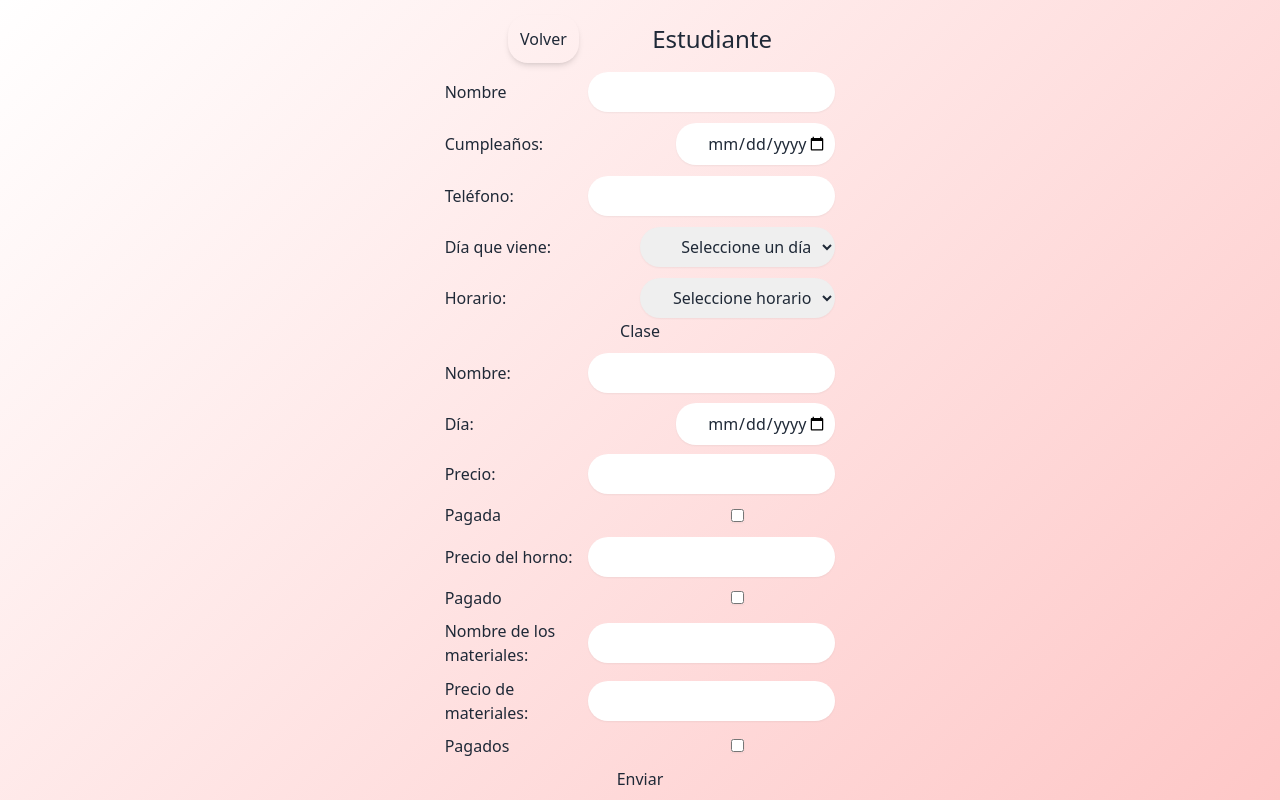
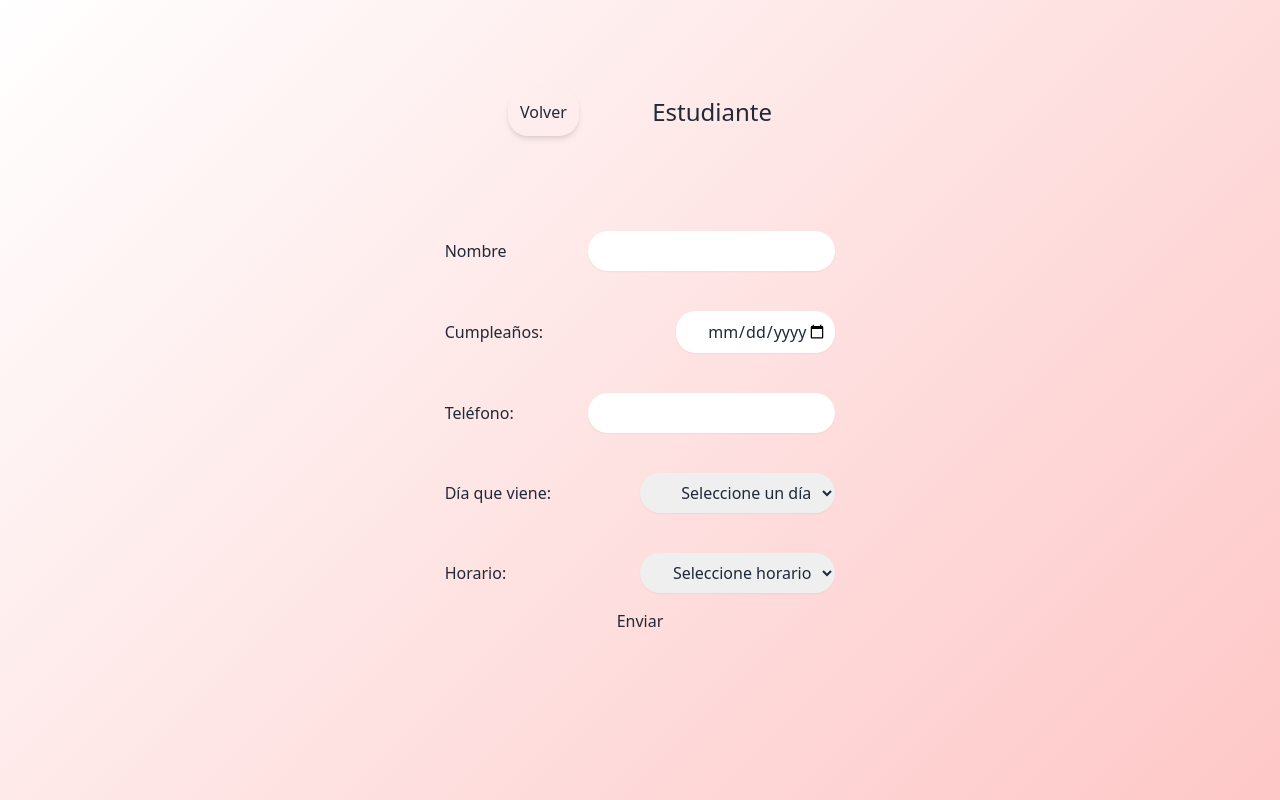
Before and after one commit to franvazquezz/mdceramica, a React (Create React App) app: page /poststudent in a window 1280 px wide. Built offline with nearby package versions, Linux system fonts and the light colour scheme.

Commit message:
update inputs

```diff
--- a/src/components/SearchBar.jsx
+++ b/src/components/SearchBar.jsx
@@ -1,7 +1,6 @@
 import React, {useState} from "react";
-import {useDispatch, useSelector} from "react-redux";
+import {useDispatch} from "react-redux";
 import {getStudentByName, removeFinder} from "../redux/actions";
-import SearchCard from "./cards/SearchCard";
 
 const SearchBar = () => {
 	const dispatch = useDispatch();
--- a/src/components/StudentDetail.jsx
+++ b/src/components/StudentDetail.jsx
@@ -118,10 +118,9 @@ const StudentDetail = () => {
 										</a>
 									</div>
 									<div className="flex flex-row min-w-11/12 text-left">
-										{/* <div className="grid gri-cols-1 lg:grid-cols-2 text-center gap-4"> */}
 										<div className="w-10/12 grid grid-cols-1 text-center gap-6">
-											{currentStudent.classes &&
-												currentStudent.classes.map((item, index) => <ClassCard key={index} item={item} id={id} />)}
+											{currentStudent.classes ?
+													currentStudent.classes.map((item, index) => <ClassCard key={index} item={item} id={id} />) : <p className="text-center text-xl">No hay clases, agregar</p>}
 										</div>
 									</div>
 									<SummaryCard classesIndex={classesIndex} currentStudent={currentStudent} moneyToPay={moneyToPay} />
--- a/src/components/forms/PostClassData.jsx
+++ b/src/components/forms/PostClassData.jsx
@@ -42,7 +42,7 @@ const PostClassData = ({handleAddClass, id}) => {
 
 	const handleSubmitClass = async () => {
 		try {
-			const response = await dispatch(postClass(id, newClass));
+			await dispatch(postClass(id, newClass));
 				alert(`Clase ${newClass.className} ha sido creada, actualize la pagina`);
 				setNewClass({
 					className: "",
@@ -55,7 +55,6 @@ const PostClassData = ({handleAddClass, id}) => {
 				});
 		} catch (error) {
 			console.error("Error en la solicitud:", error);
-			alert("Error en la solicitud. Por favor, inténtalo de nuevo.");
 		}
 	};
 
@@ -109,7 +108,7 @@ const PostClassData = ({handleAddClass, id}) => {
 					Precio del horno:
 					<input
 						className="shadow-sm text-end rounded-[20px] p-2"
-						type="text"
+						type="number"
 						name="ovenPrice"
 						value={newClass.ovenPrice}
 						onChange={handleChangeClass}
@@ -141,7 +140,7 @@ const PostClassData = ({handleAddClass, id}) => {
 					Precio de materiales:
 					<input
 						className="shadow-sm text-end rounded-[20px] min-h-[40px] p-2"
-						type="text"
+						type="number"
 						name="materialPrice"
 						value={newClass.materialPrice}
 						onChange={handleChangeClass}
--- a/src/components/forms/PostStudent.jsx
+++ b/src/components/forms/PostStudent.jsx
@@ -11,16 +11,7 @@ const PostStudent = () => {
 		birthday: "",
 		telephone: "",
 		day: "",
-		timetable: "",
-		className: "",
-		classDay: "",
-		classPrice: "",
-		classPaid: false,
-		ovenPrice: "",
-		ovenPaid: false,
-		materialName: "",
-		materialPrice: "",
-		materialPaid: false,
+		timetable: ""
 	});
 
 	const handleChange = (e) => {
@@ -30,48 +21,17 @@ const PostStudent = () => {
 			[name]: value,
 		}));
 	};
-	const handleChangeCheckbox = () => {
-		setNewStudent((prevClass) => ({
-			...prevClass,
-			classPaid: !prevClass.classPaid,
-		}));
-	};
-	const handleChangeCheckboxOven = () => {
-		setNewStudent((prevClass) => ({
-			...prevClass,
-			ovenPaid: !prevClass.ovenPaid,
-		}));
-	};
-	const handleChangeCheckboxMaterial = () => {
-		setNewStudent((prevClass) => ({
-			...prevClass,
-			materialPaid: !prevClass.materialPaid,
-		}));
-	};
 
-	const handleSubmit = async (e) => {
+	const handleSubmit = (e) => {
 		e.preventDefault();
-		try {
-			const response = await dispatch(postStudent(newStudent));
-			console.log(response.status)
+			dispatch(postStudent(newStudent));
 			setNewStudent({
 				name: "",
 				birthday: "",
 				telephone: "",
 				day: "",
-					timetable: "",
-					className: "",
-					classPrice: "",
-					classPaid: false,
-					classDay: "",
-					ovenPrice: "",
-					materialName: "",
-					materialPrice: "",
+				timetable: ""
 			});
-		} catch (error) {
-			console.error("Error en la solicitud:", error);
-			alert("Error en la solicitud. Por favor, inténtalo de nuevo.");
-		}
 	};
 	return (
 		<div className="min-h-screen flex flex-col items-center justify-evenly bg-red-gradient">
@@ -79,7 +39,9 @@ const PostStudent = () => {
 				onSubmit={handleSubmit}
 				className="min-h-screen lg:min-h-1/2 grid grid-cols-1 w-full bg-gradient lg:w-1/3 rounded-lg p-2">
 				<div className="flex flex-row  items-center justify-evenly">
-					<a href="/" className="p-3 rounded-[20px] shadow-md">Volver</a>
+					<a href="/" className="p-3 rounded-[20px] shadow-md">
+						Volver
+					</a>
 					<h1 className="text-2xl text-center">Estudiante</h1>
 				</div>
 				<div className="grid grid-cols-1 gap-2">
@@ -107,7 +69,7 @@ const PostStudent = () => {
 						Teléfono:
 						<input
 							className="shadow-sm text-end rounded-[20px] p-2"
-							type="text"
+							type="number"
 							name="telephone"
 							value={newStudent.telephone}
 							onChange={handleChange}
@@ -144,103 +106,6 @@ const PostStudent = () => {
 					</label>
 				</div>
 				<div className="grid grid-cols-1 gap-2">
-					<h1 className="text-center">Clase</h1>
-					<label className="flex flex-row  items-center justify-between px-[10px]">
-						Nombre:
-						<input
-							className="shadow-sm text-end rounded-[20px] p-2"
-							type="text"
-							name="className"
-							value={newStudent.className}
-							onChange={handleChange}
-						/>
-					</label>
-					<label className="flex flex-row  items-center justify-between px-[10px]">
-						Día:
-						<input
-							className="shadow-sm text-end rounded-[20px] p-2"
-							type="date"
-							name="classDay"
-							value={newStudent.classDay}
-							onChange={handleChange}
-						/>
-					</label>
-					<label className="flex flex-row  items-center justify-between px-[10px]">
-						Precio:
-						<input
-							className="shadow-sm text-end rounded-[20px] p-2"
-							type="number"
-							name="classPrice"
-							value={newStudent.classPrice}
-							onChange={handleChange}
-						/>
-					</label>
-					<label className="flex flex-row  items-center justify-between px-[10px]">
-						Pagada
-						<div className=" flex flex-row items-center justify-center w-1/2">
-							<input
-								className="shadow-sm text-end rounded-[20px] p-2"
-								type="checkbox"
-								name="classPaid"
-								value={newStudent.classPaid}
-								onChange={handleChangeCheckbox}
-							/>
-						</div>
-					</label>
-					<label className="flex flex-row  items-center justify-between px-[10px]">
-						Precio del horno:
-						<input
-							className="shadow-sm text-end rounded-[20px] p-2"
-							type="text"
-							name="ovenPrice"
-							value={newStudent.ovenPrice}
-							onChange={handleChange}
-						/>
-					</label>
-					<label className="flex flex-row  items-center justify-between px-[10px]">
-						Pagado
-						<div className=" flex flex-row items-center justify-center w-1/2">
-							<input
-								className="shadow-sm text-end rounded-[20px] p-2"
-								type="checkbox"
-								name="ovenPaid"
-								value={newStudent.ovenPaid}
-								onChange={handleChangeCheckboxOven}
-							/>
-						</div>
-					</label>
-					<label className="flex flex-row  items-center justify-between px-[10px]">
-						Nombre de los materiales:
-						<input
-							className="shadow-sm text-end rounded-[20px] p-2"
-							type="textarea"
-							name="materialName"
-							value={newStudent.materialName}
-							onChange={handleChange}
-						/>
-					</label>
-					<label className="flex flex-row  items-center justify-between px-[10px]">
-						Precio de materiales:
-						<input
-							className="shadow-sm text-end rounded-[20px] p-2"
-							type="text"
-							name="materialPrice"
-							value={newStudent.materialPrice}
-							onChange={handleChange}
-						/>
-					</label>
-					<label className="flex flex-row  items-center justify-between px-[10px]">
-						Pagados
-						<div className=" flex flex-row items-center justify-center w-1/2">
-							<input
-								className="shadow-sm text-end rounded-[20px] p-2"
-								type="checkbox"
-								name="materialPaid"
-								value={newStudent.materialPaid}
-								onChange={handleChangeCheckboxMaterial}
-							/>
-						</div>
-					</label>
 					<a className="text-center cursor-pointer" onClick={handleSubmit}>
 						Enviar
 					</a>
--- a/src/components/forms/PutStudentData.jsx
+++ b/src/components/forms/PutStudentData.jsx
@@ -44,7 +44,7 @@ const PutStudentData = ({newStudent, setNewStudent, handleEdit, handleChange, id
 					Teléfono:
 					<input
 						className="shadow-sm text-end rounded-[20px] p-2"
-						type="text"
+						type="number"
 						name="telephone"
 						value={newStudent.telephone}
 						onChange={handleChange}
```
Also changed, not shown: src/components/FoundPage.jsx (deleted, +0 -9 lines). Lines whose indentation alone changed are shown as unchanged.
